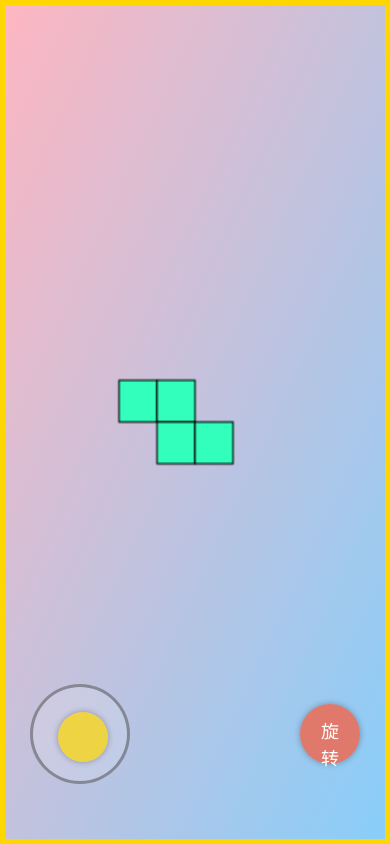
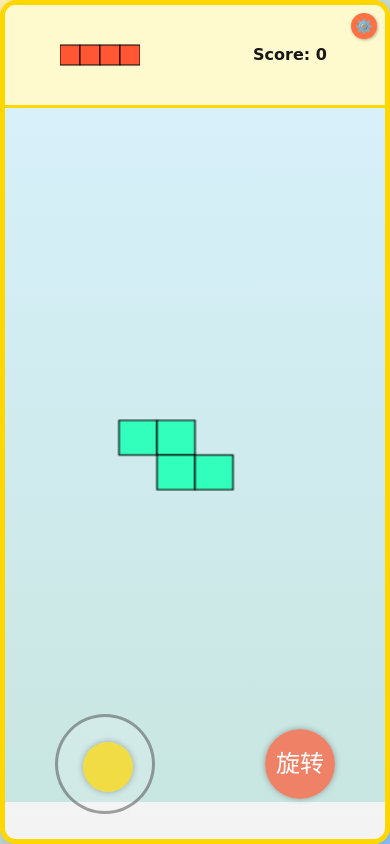
Before and after one commit to NowIsOffline/iffunny, a Next.js app: page /games/tetris in a window 390 px wide. Built offline with nearby package versions, Linux system fonts and the light colour scheme.

Commit message:
添加俄罗斯方块游戏

```diff
--- a/src/app/games/tetris/gameLayout.css
+++ b/src/app/games/tetris/gameLayout.css
@@ -1,233 +1,151 @@
-/* Basic Layout */
-html,
-body {
-    touch-action: manipulation;
-    -webkit-user-select: none;
-    user-select: none;
-    -webkit-touch-callout: none;
-    -webkit-text-size-adjust: none;
-    overscroll-behavior: none;
-}
+/* ===== 游戏页面整体布局 ===== */
 .game-page-layout {
     display: flex;
     justify-content: center;
     align-items: center;
-    height: 100vh;
-    background: linear-gradient(to bottom right, #FFB6C1, #87CEFA);  /* Playful gradient background */
-    font-family: 'Comic Sans MS', sans-serif;  /* Cartoon font */
+    min-height: 100vh;
+    background: linear-gradient(to bottom right, #FFEEAD, #8EC5FC);
+    font-family: 'Comic Sans MS', sans-serif;
     overflow: hidden;
 }
 
-/* Game Container */
+/* ===== 游戏主容器 ===== */
 .game-container {
-    width: 300px;  /* Fixed width for desktop */
-    height: 600px; /* Fixed height for desktop */
+    width: 320px;
     display: flex;
-    justify-content: center;
+    flex-direction: column;
     align-items: center;
-    border-radius: 15px;
-    box-shadow: 0 6px 15px rgba(0, 0, 0, 0.3); /* Shadow for better depth */
+    position: relative;
 }
 
-/* Canvas Styling */
+/* ===== 整体卡片容器（合并上下视觉） ===== */
+.game-box {
+    width: 300px;
+    border: 5px solid #FFD700;
+    border-radius: 16px;
+    background: linear-gradient(to bottom, #ffffff, #f3f3f3);
+    box-shadow: 0 6px 16px rgba(0, 0, 0, 0.15);
+    overflow: hidden;
+    display: flex;
+    flex-direction: column;
+}
+
+/* ===== 顶部信息区域 ===== */
+.top-bar {
+    display: flex;
+    width: 100%;
+    background: #fffacd;
+    border-bottom: 3px solid #FFD700;
+}
+
+/* 左右块统一样式 */
+.next-piece-box,
+.score-box {
+    width: 50%;
+    height: 100px;
+    padding: 10px;
+    box-sizing: border-box;
+    position: relative;
+    display: flex;
+    align-items: center;
+    justify-content: center;
+}
+
+/* Score 文本 */
+.score-box p {
+    margin: 0;
+    font-weight: bold;
+    font-size: 16px;
+}
+
+/* 设置按钮 */
+.score-box button {
+    position: absolute;
+    top: 8px;
+    right: 8px;
+    background-color: #FF7043;
+    border: none;
+    border-radius: 50%;
+    width: 26px;
+    height: 26px;
+    font-size: 14px;
+    color: white;
+    cursor: pointer;
+    display: flex;
+    align-items: center;
+    justify-content: center;
+    box-shadow: 1px 1px 3px rgba(0,0,0,0.3);
+}
+
+/* ===== canvas 主区域 ===== */
 #tetris-canvas {
     width: 100%;
-    height: 100%;
-    border-radius: 10px;
-    border: 5px solid #FFD700;  /* Gold border for a cartoonish effect */
-    box-shadow: 0 4px 10px rgba(0, 0, 0, 0.2); /* Soft shadow for depth */
+    height: 600px;
+    border: none;
+    display: block;
+    background: linear-gradient(to bottom, #d7f0fa, #c8e6e1);
 }
 
-/* Mobile Responsive Styles */
-@media (max-width: 768px) {
-    .game-page-layout {
-        padding: 0;
-    }
 
-    .game-container {
-        width: 100vw;  /* Full screen on mobile */
-        height: 100vh; /* Full screen on mobile */
-        position: absolute;
-        top: 0;
-        left: 0;
-    }
-
-    #tetris-canvas {
-        width: 100vw;  /* Full width */
-        height: 100vh; /* Full height */
-        border-radius: 0;  /* Remove corner radius for mobile */
-    }
-}
-
-/* Button Styles for Gameplay */
-button {
-    background-color: #FF5733; /* Cartoonish Red */
-    color: white;
-    font-size: 20px;
-    padding: 10px 20px;
-    border: none;
-    border-radius: 12px;
-    cursor: pointer;
-    transition: transform 0.3s ease, background-color 0.3s ease;
-}
-
-button:hover {
-    transform: scale(1.1);  /* Slight scaling effect on hover */
-    background-color: #FF3B2E;  /* Darker red on hover */
-}
-
-/* Game Over Screen */
+/* ===== 游戏结束提示框 ===== */
 #game-over-screen {
     display: none;
     position: absolute;
-    top: 50%;
+    top: 40%;
     left: 50%;
     transform: translate(-50%, -50%);
-    background-color: rgba(0, 0, 0, 0.7);
-    color: white;
+    background: rgba(0,0,0,0.8);
+    color: #fff;
     padding: 20px;
-    border-radius: 15px;
+    border-radius: 10px;
     text-align: center;
+    z-index: 10;
 }
 
 #game-over-screen button {
     margin-top: 10px;
-    background-color: #75FF33; /* Cartoonish Green for restart */
+    padding: 8px 16px;
+    background: #4CAF50;
+    border: none;
+    color: white;
+    font-weight: bold;
+    border-radius: 6px;
+    cursor: pointer;
 }
 
-/* 之前的布局保持不变 */
-
-/* ======== 新增：移动端摇杆 + 按钮样式 ======== */
+/* ===== 移动端虚拟控制区域 ===== */
 .mobile-controls {
     display: none;
 }
 
-/* 移动端才显示控制按钮 */
-@media (max-width: 768px) {
-    .mobile-controls {
-        display: flex;
-        position: absolute;
-        bottom: 20px;
-        width: 100%;
-        justify-content: space-between;
-        padding: 0 20px;
-        box-sizing: border-box;
-        pointer-events: none; /* 不阻挡 canvas 滑动 */
-    }
-
-    .joystick,
-    .rotate-btn-wrap {
-        pointer-events: auto;
-    }
-
-    .joystick {
-        display: flex;
-        gap: 10px;
-    }
-
-    .joystick button,
-    .rotate-btn-wrap button {
-        font-size: 22px;
-        background-color: #ffcc00;
-        border: none;
-        padding: 12px 18px;
-        border-radius: 12px;
-        box-shadow: 2px 2px 5px rgba(0,0,0,0.2);
-        cursor: pointer;
-        font-family: 'Comic Sans MS', sans-serif;
-    }
-
-    .rotate-btn-wrap {
-        display: flex;
-        align-items: center;
-    }
-}
-/* 保持原有内容 */
-/* === 新增：虚拟摇杆样式 === */
-.mobile-controls {
-    display: none;
-}
-
+/* 仅移动端显示虚拟控制器 */
 @media (max-width: 768px) {
     .mobile-controls {
         display: flex;
         justify-content: space-between;
         position: absolute;
         width: 100%;
-        bottom: 20px;
-        padding: 0 20px;
-        box-sizing: border-box;
-        pointer-events: none;
-    }
-
-    .joystick-container {
-        width: 80px;
-        height: 80px;
-        border: 3px solid #444;
-        border-radius: 50%;
-        position: relative;
-        background-color: rgba(255, 255, 255, 0.3);
-        pointer-events: auto;
-        touch-action: none;
-    }
-
-    .joystick-knob {
-        width: 40px;
-        height: 40px;
-        background-color: #FFD700;
-        border-radius: 50%;
-        position: absolute;
-        top: 20px;
-        left: 20px;
-        transition: all 0.05s ease;
-        box-shadow: 1px 1px 4px rgba(0,0,0,0.3);
-    }
-
-    .rotate-btn-wrap {
-        display: flex;
-        align-items: center;
-        pointer-events: auto;
-    }
-
-    .rotate-btn-wrap button {
-        font-size: 20px;
-        background-color: #FF5733;
-        color: #fff;
-        padding: 14px 18px;
-        border: none;
-        border-radius: 12px;
-        box-shadow: 2px 2px 5px rgba(0,0,0,0.2);
-        cursor: pointer;
-        font-family: 'Comic Sans MS', sans-serif;
-    }
-}
-@media (max-width: 768px) {
-    .mobile-controls {
-        display: flex;
-        justify-content: space-between;
-        position: absolute;
-        width: 100%;
-        bottom: 60px; /* ✅ 上移一点 */
+        bottom: 60px;
         padding: 0 30px;
         box-sizing: border-box;
         pointer-events: none;
     }
 
     .joystick-container {
-        width: 100px;  /* ✅ 更大 */
+        width: 100px;
         height: 100px;
         border: 3px solid rgba(68, 68, 68, 0.5);
         border-radius: 50%;
-        background-color: rgba(255, 255, 255, 0.15); /* ✅ 更透明 */
+        background-color: rgba(255, 255, 255, 0.15);
         position: relative;
         pointer-events: auto;
         touch-action: none;
     }
 
     .joystick-knob {
-        width: 50px;  /* ✅ 更大 */
+        width: 50px;
         height: 50px;
-        background-color: rgba(255, 215, 0, 0.7); /* ✅ 金色半透明 */
+        background-color: rgba(255, 215, 0, 0.7);
         border-radius: 50%;
         position: absolute;
         top: 25px;
@@ -247,7 +165,7 @@ button:hover {
         height: 60px;
         border-radius: 50%;
         font-size: 18px;
-        background-color: rgba(255, 87, 51, 0.7); /* ✅ 半透明橙红 */
+        background-color: rgba(255, 87, 51, 0.7);
         color: white;
         border: none;
         box-shadow: 0 0 6px rgba(0,0,0,0.3);
@@ -259,3 +177,75 @@ button:hover {
         transform: scale(1.1);
     }
 }
+
+/* 屏幕自适应布局 */
+@media (max-width: 768px) {
+    /* 游戏容器 (game-box) 全屏 */
+    .game-box {
+        width: 100vw;  /* 宽度为全屏 */
+        height: 100vh; /* 高度为全屏 */
+        display: flex;
+        flex-direction: column;
+        justify-content: flex-start; /* 上对齐 */
+        align-items: center;
+        padding: 0;
+        box-sizing: border-box;
+    }
+
+    /* 游戏画布 (canvas) 自适应 */
+    #tetris-canvas {
+        width: 100%;
+        height: calc(100vh - 150px); /* 减去底部控制区域的高度 */
+        display: block;
+    }
+
+    /* 控制按钮区域 (mobile-controls) 布局 */
+    .mobile-controls {
+        display: flex;
+        justify-content: space-between;
+        gap: 30px;
+        padding: 10px 20px;
+        position: absolute;
+        width: 100%;
+        bottom: 20px;  /* 控制按钮上移一点 */
+        box-sizing: border-box;
+    }
+
+    /* 摇杆 */
+    .joystick-container {
+        width: 100px;
+        height: 100px;
+        border: 3px solid rgba(68, 68, 68, 0.5);
+        border-radius: 50%;
+        background-color: rgba(255, 255, 255, 0.15);
+        position: relative;
+        pointer-events: auto;
+        touch-action: none;
+    }
+
+    .joystick-knob {
+        width: 50px;
+        height: 50px;
+        background-color: rgba(255, 215, 0, 0.7);
+        border-radius: 50%;
+        position: absolute;
+        top: 25px;
+        left: 25px;
+        transition: all 0.05s ease;
+        box-shadow: 0 0 6px rgba(0, 0, 0, 0.3);
+    }
+
+    /* 旋转按钮 */
+    .rotate-btn-wrap button {
+        width: 70px;
+        height: 70px;
+        font-size: 24px;
+        border-radius: 50%;
+        background-color: rgba(255, 87, 51, 0.7);
+        color: white;
+        border: none;
+        box-shadow: 0 0 6px rgba(0, 0, 0, 0.3);
+        font-family: 'Comic Sans MS', sans-serif;
+        cursor: pointer;
+    }
+}
--- a/src/app/games/tetris/page.js
+++ b/src/app/games/tetris/page.js
@@ -1,14 +1,25 @@
 "use client";
 import { useEffect } from "react";
+import './gameLayout.css';
 import {
     initializeTetrisGame,
     restartGame,
     moveLeft,
     moveRight,
     moveDown,
-    rotatePiece
+    rotatePiece,
+    pauseGame
 } from "./tetrisGame";
-import './gameLayout.css';
+
+// 在 useEffect 里添加
+const settingsBtn = document.getElementById("settings-btn");
+if (settingsBtn) {
+    settingsBtn.onclick = () => {
+        pauseGame();
+        alert("设置菜单 - 可拓展为模态框");
+    };
+}
+
 
 export default function Page() {
     useEffect(() => {
@@ -70,13 +81,27 @@ export default function Page() {
     return (
         <main className="game-page-layout">
             <div className="game-container">
-                <canvas id="tetris-canvas" width="300" height="600"></canvas>
+                <div className="game-box">
+                    <div className="top-bar">
+                        <div className="next-piece-box">
+                            <canvas id="next-canvas" width="80" height="80"></canvas>
+                        </div>
+                        <div className="score-box">
+                            <p>Score: <span id="score-value">0</span></p>
+                            <button id="settings-btn">⚙️</button>
+                        </div>
+                    </div>
+                    <canvas id="tetris-canvas" width="300" height="600"></canvas>
+                </div>
 
+
+                {/* 游戏结束提示 */}
                 <div id="game-over-screen">
                     <p id="score-display">Score: 0</p>
                     <button onClick={restartGame}>重新开始</button>
                 </div>
 
+                {/* 控制按钮区域（移动端） */}
                 <div className="mobile-controls">
                     <div id="joystick-container" className="joystick-container">
                         <div id="joystick-knob" className="joystick-knob"></div>
@@ -87,5 +112,6 @@ export default function Page() {
                 </div>
             </div>
         </main>
+
     );
 }
--- a/src/app/games/tetris/tetrisGame.js
+++ b/src/app/games/tetris/tetrisGame.js
@@ -1,8 +1,10 @@
+
 "use client";
 
 let canvas, ctx;
 let board = [];
 let currentPiece = null;
+let nextPiece = null;
 let dropInterval;
 let score = 0;
 const ROWS = 20;
@@ -36,7 +38,7 @@ function createPiece() {
 }
 
 function drawBoard() {
-    ctx.clearRect(0, 0, canvas.width, canvas.height); // Clear the canvas
+    ctx.clearRect(0, 0, canvas.width, canvas.height);
     for (let y = 0; y < ROWS; y++) {
         for (let x = 0; x < COLS; x++) {
             if (board[y][x]) {
@@ -81,27 +83,65 @@ function mergePiece() {
 }
 
 function clearLines() {
+    let cleared = 0;
     for (let y = ROWS - 1; y >= 0; y--) {
         if (board[y].every(cell => cell)) {
             board.splice(y, 1);
-            board.unshift(new Array(COLS).fill(0)); // Add empty row at the top
-            score += 100;
-            y++; // Recheck the current row to avoid skipping
+            board.unshift(new Array(COLS).fill(0));
+            cleared++;
+            y++;
         }
     }
-    drawBoard();
+
+    if (cleared > 0) {
+        score += cleared * 100;
+        updateScoreDisplay();
+    }
+}
+
+function updateScoreDisplay() {
+    const scoreEl = document.getElementById("score-value");
+    if (scoreEl) {
+        scoreEl.textContent = score.toString();
+    }
+}
+
+function drawNextPiece() {
+    const canvas = document.getElementById("next-canvas");
+    if (!canvas) return;
+    const ctx = canvas.getContext("2d");
+    ctx.clearRect(0, 0, canvas.width, canvas.height);
+    if (!nextPiece) return;
+
+    const shape = nextPiece.shape;
+    const type = nextPiece.type;
+    const blockSize = 20;
+    const offsetX = (canvas.width - shape[0].length * blockSize) / 2;
+    const offsetY = (canvas.height - shape.length * blockSize) / 2;
+
+    shape.forEach((row, y) => {
+        row.forEach((val, x) => {
+            if (val) {
+                ctx.fillStyle = COLORS[type];
+                ctx.fillRect(offsetX + x * blockSize, offsetY + y * blockSize, blockSize, blockSize);
+                ctx.strokeStyle = "#000";
+                ctx.strokeRect(offsetX + x * blockSize, offsetY + y * blockSize, blockSize, blockSize);
+            }
+        });
+    });
 }
 
 function drop() {
     if (!move(0, 1)) {
         mergePiece();
         clearLines();
-        currentPiece = createPiece();
+        currentPiece = nextPiece;
+        nextPiece = createPiece();
+        drawNextPiece();
         if (!validMove(currentPiece.shape, currentPiece.x, currentPiece.y)) {
             endGame();
         }
     }
-    drawBoard();
 }
 
 function move(dx, dy) {
@@ -119,46 +159,43 @@ function rotate() {
     const rotated = shape[0].map((_, i) => shape.map(row => row[i])).reverse();
     if (validMove(rotated, currentPiece.x, currentPiece.y)) {
         currentPiece.shape = rotated;
-        drawBoard();
     }
 }
 
 function endGame() {
+    isGamePause = true;
     clearInterval(dropInterval);
-    isGamePause = true;
-    document.getElementById("game-over-screen").style.display = "flex";
+    const over = document.getElementById("game-over-screen");
+    const scoreShow = document.getElementById("score-display");
+    if (over) over.style.display = "flex";
+    if (scoreShow) scoreShow.textContent = "Score: " + score;
 }
 
 function gameLoop(timestamp) {
     if (isGamePause) return;
-    if (!lastDropTime) lastDropTime = timestamp;
+    if (lastDropTime === 0) lastDropTime = timestamp;
     const delta = timestamp - lastDropTime;
-
     if (delta > dropDelay) {
         drop();
         lastDropTime = timestamp;
     }
-
     drawBoard();
     requestAnimationFrame(gameLoop);
-}
-
-export function restartGame() {
-    isGamePause = false;
-    document.getElementById("game-over-screen").style.display = "none";
-    initializeTetrisGame();
 }
 
 export function initializeTetrisGame() {
     canvas = document.getElementById("tetris-canvas");
     ctx = canvas.getContext("2d");
-    board = [];
-    for (let y = 0; y < ROWS; y++) board[y] = new Array(COLS).fill(0);
+    board = Array.from({ length: ROWS }, () => Array(COLS).fill(0));
     currentPiece = createPiece();
+    nextPiece = createPiece();
     score = 0;
-    drawBoard();
+    isGamePause = false;
+    lastDropTime = 0;
+    drawNextPiece();
+    updateScoreDisplay();
+    requestAnimationFrame(gameLoop);
 
-    requestAnimationFrame(gameLoop);
     document.addEventListener("keydown", e => {
         if (e.key === "ArrowLeft" || e.key === "a") move(-1, 0);
         if (e.key === "ArrowRight" || e.key === "d") move(1, 0);
@@ -166,8 +203,25 @@ export function initializeTetrisGame() {
         if (e.key === "z") rotate();
     });
 
-    document.getElementById("rotate-btn").onclick = rotate;
+    const btnL = document.getElementById("left-btn");
+    const btnR = document.getElementById("right-btn");
+    const btnD = document.getElementById("down-btn");
+    const btnRot = document.getElementById("rotate-btn");
 
+    if (btnL) btnL.onclick = () => move(-1, 0);
+    if (btnR) btnR.onclick = () => move(1, 0);
+    if (btnD) btnD.onclick = () => move(0, 1);
+    if (btnRot) btnRot.onclick = rotate;
+}
+
+export function restartGame() {
+    const over = document.getElementById("game-over-screen");
+    if (over) over.style.display = "none";
+    initializeTetrisGame();
+}
+
+export function pauseGame() {
+    isGamePause = true;
 }
 
 export function moveLeft() {
```
